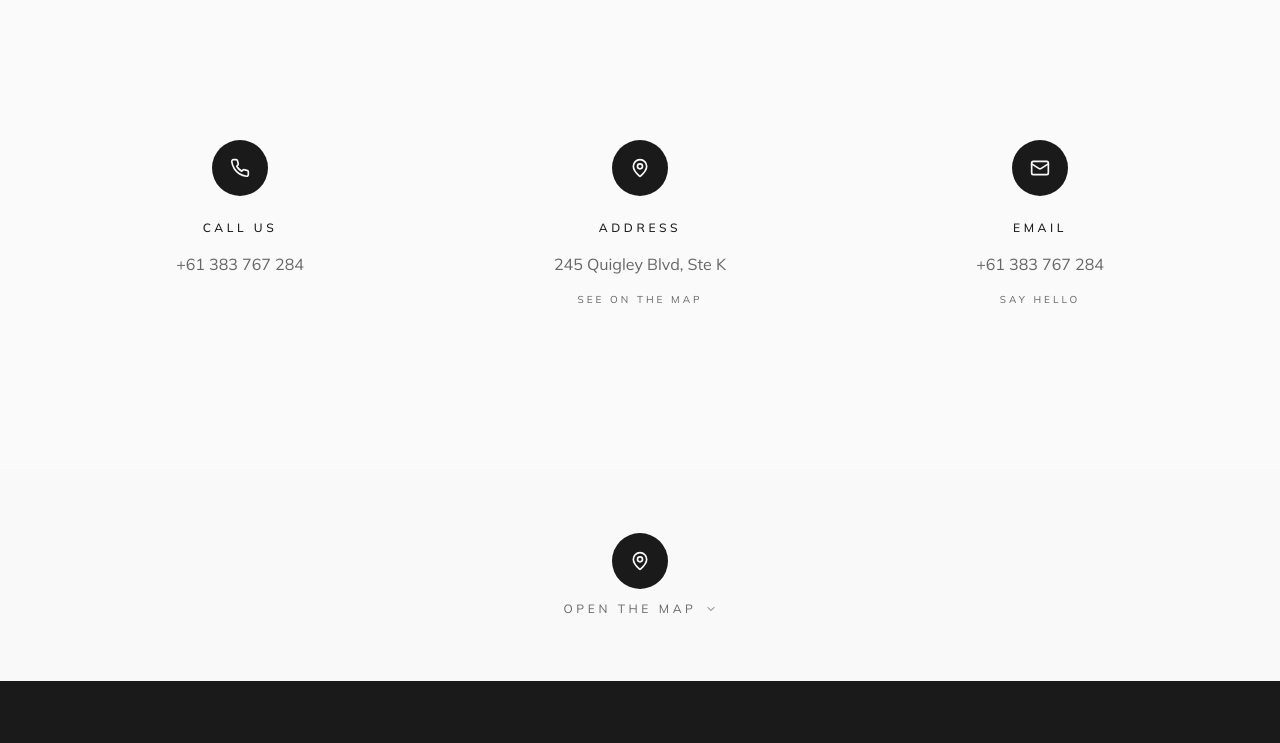
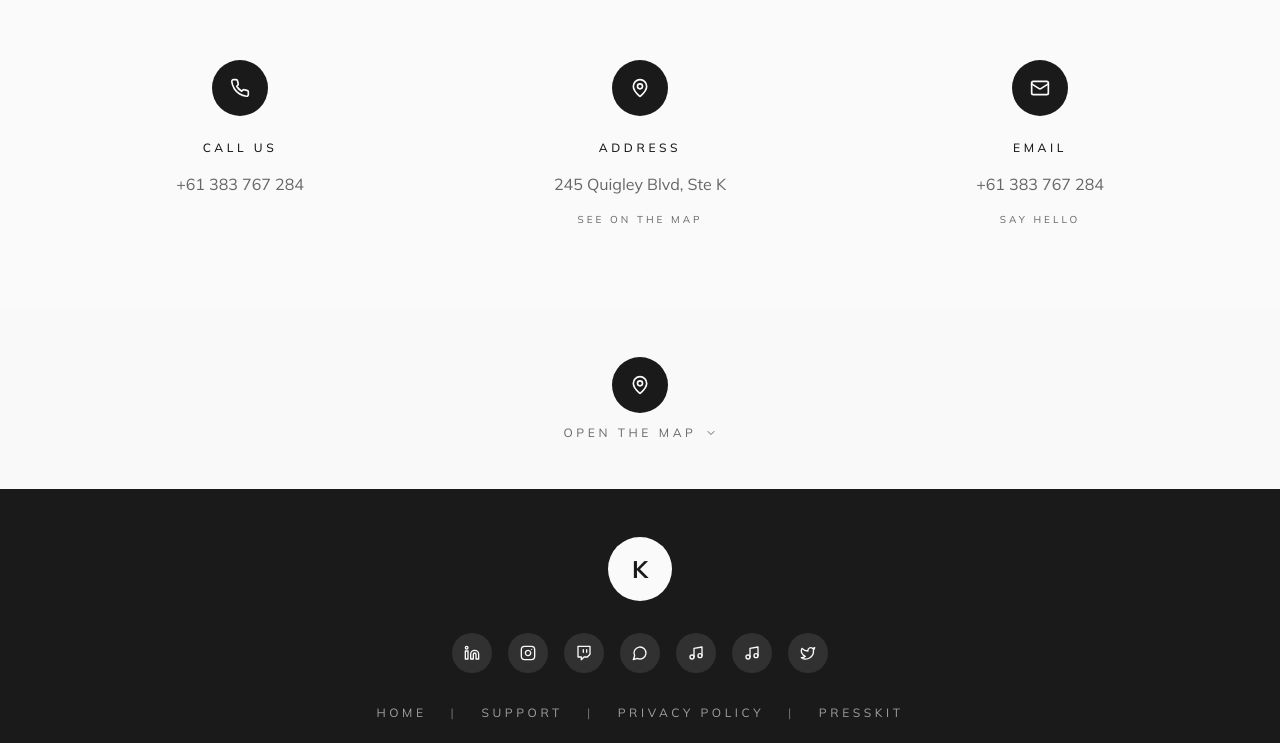
Before and after one commit to kinwitstech/kinwits-template, a React (Vite) app: page / in a window 1280 px wide. Shown: the part 7384-8127 px from the top of the page. Built offline with nearby package versions, Linux system fonts and the light colour scheme; the HTML template or start-up script is replaced by a standard one.

Commit message:
Reduce section spacing

```diff
--- a/src/components/sections/ContactInfo.tsx
+++ b/src/components/sections/ContactInfo.tsx
@@ -7,7 +7,7 @@ const ContactInfo = () => {
 
   return (
     <>
-      <section className="py-32 md:py-40 bg-background">
+      <section className="py-16 md:py-20 bg-background">
         <div className="container mx-auto px-6 lg:px-12">
           <div className="max-w-6xl mx-auto">
             <div className="grid md:grid-cols-3 gap-12">
@@ -52,7 +52,7 @@ const ContactInfo = () => {
       </section>
 
       {/* Map Toggle Section */}
-      <section className="py-16 bg-secondary/20">
+      <section className="py-12 bg-secondary/20">
         <div className="container mx-auto px-6 lg:px-12">
           <div className="text-center">
             <button
@@ -85,7 +85,7 @@ const ContactInfo = () => {
       </section>
 
       {/* Footer */}
-      <footer className="py-16 bg-foreground">
+      <footer className="py-12 bg-foreground">
         <div className="container mx-auto px-6 lg:px-12">
           <div className="flex flex-col items-center space-y-8">
             {/* Logo */}
```
